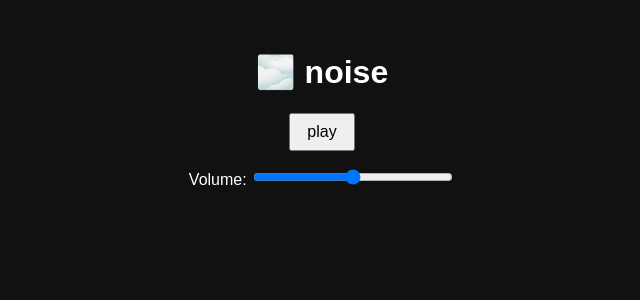
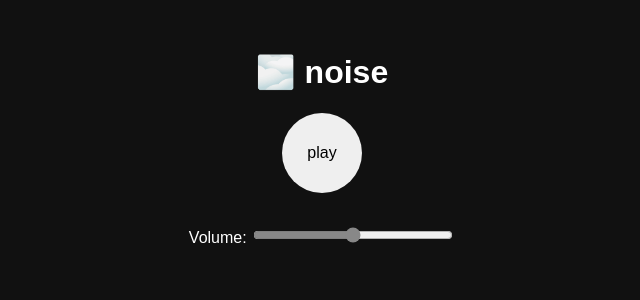
Before and after one commit to Mishina347/noise_site, a React (Vite) app: page / in a window 1280 px wide. Shown: the top 300 px of the page, without its empty margins (318-958 px from the left). Built offline with nearby package versions, Linux system fonts and the light colour scheme.

Commit message:
スタイル修正

```diff
--- a/src/interface/components/NoiseController.tsx
+++ b/src/interface/components/NoiseController.tsx
@@ -7,12 +7,29 @@ export const NoiseController: React.FC = () => {
   return (
     <div style={{ padding: '2rem', textAlign: 'center' }}>
       <h1>🌫️ noise</h1>
-      <button onClick={toggle}>
+      <button
+        style={{
+
+          cursor: 'pointer',
+          border:"none",
+          width:"80px",
+          height:"80px",
+          padding:0,
+          borderRadius:"50%",
+          textAlign:'center',
+        }}
+        onClick={toggle}
+        >
         {isPlaying ? 'pause' : 'play'}
       </button>
-      <div style={{ marginTop: '1rem' }}>
+      <div style={{ marginTop: '2rem' }}>
         <label htmlFor="volume">Volume: </label>
         <input
+          style={{
+            width: '200px',
+            accentColor: '#888',
+            cursor: 'pointer',
+          }}
           id="volume"
           type="range"
           min="0"
```
